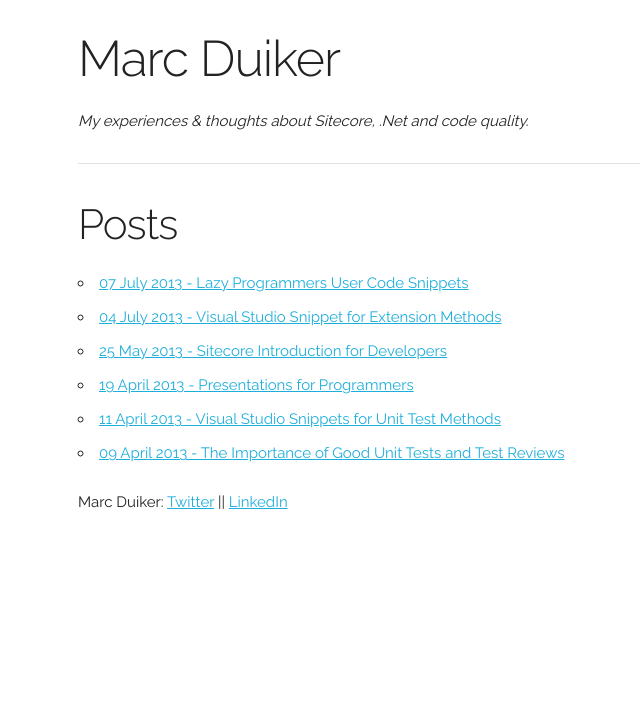
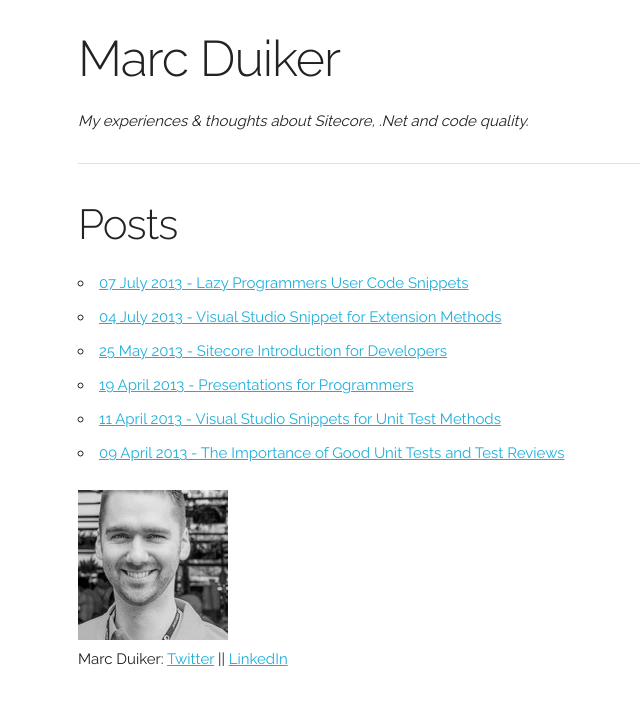
Before and after one commit to marcduiker/marcduiker.github.io, a Jekyll site: the page built from index.html, in a window 1280 px wide. Shown: the top 705 px of the page, without its empty margins (82-722 px from the left). Built offline with Jekyll 4.4.1, drawn with Linux system fonts in a browser that asks for light colours.

Commit message:
Added profile picture

```diff
--- a/_includes/footer.html
+++ b/_includes/footer.html
@@ -1,6 +1,7 @@
   <div class="container">
     <div class="row">
       <div class="twelve columns">
+        <img src="./assets/MarcDuiker150px.jpg" alt="Marc Duiker profile">
         <p>
 			   Marc Duiker: <a href="https://twitter.com/@marcduiker" target="_blank">Twitter</a> || <a href="https://nl.linkedin.com/in/mduiker" target="_blank">LinkedIn</a>
 		    </p>
```
Also changed, not shown: assets/MarcDuiker150px.jpg (added).
